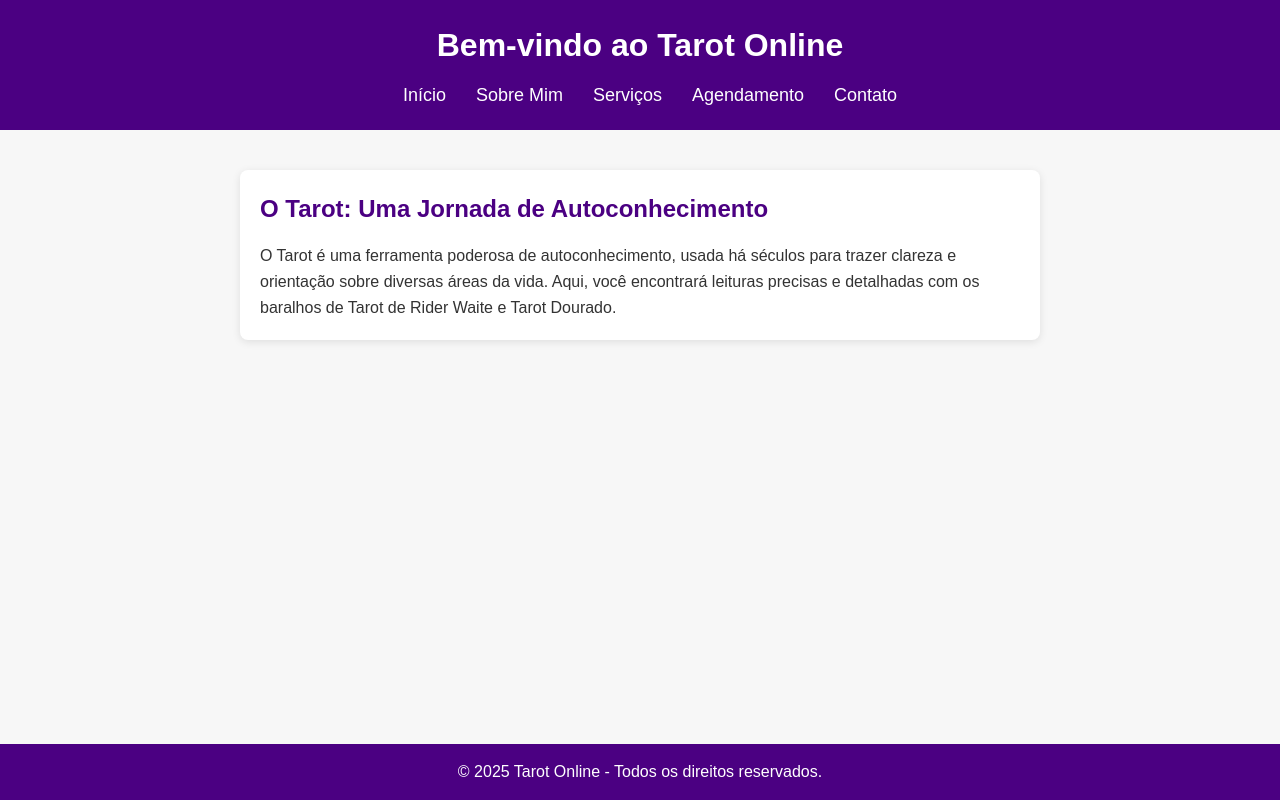
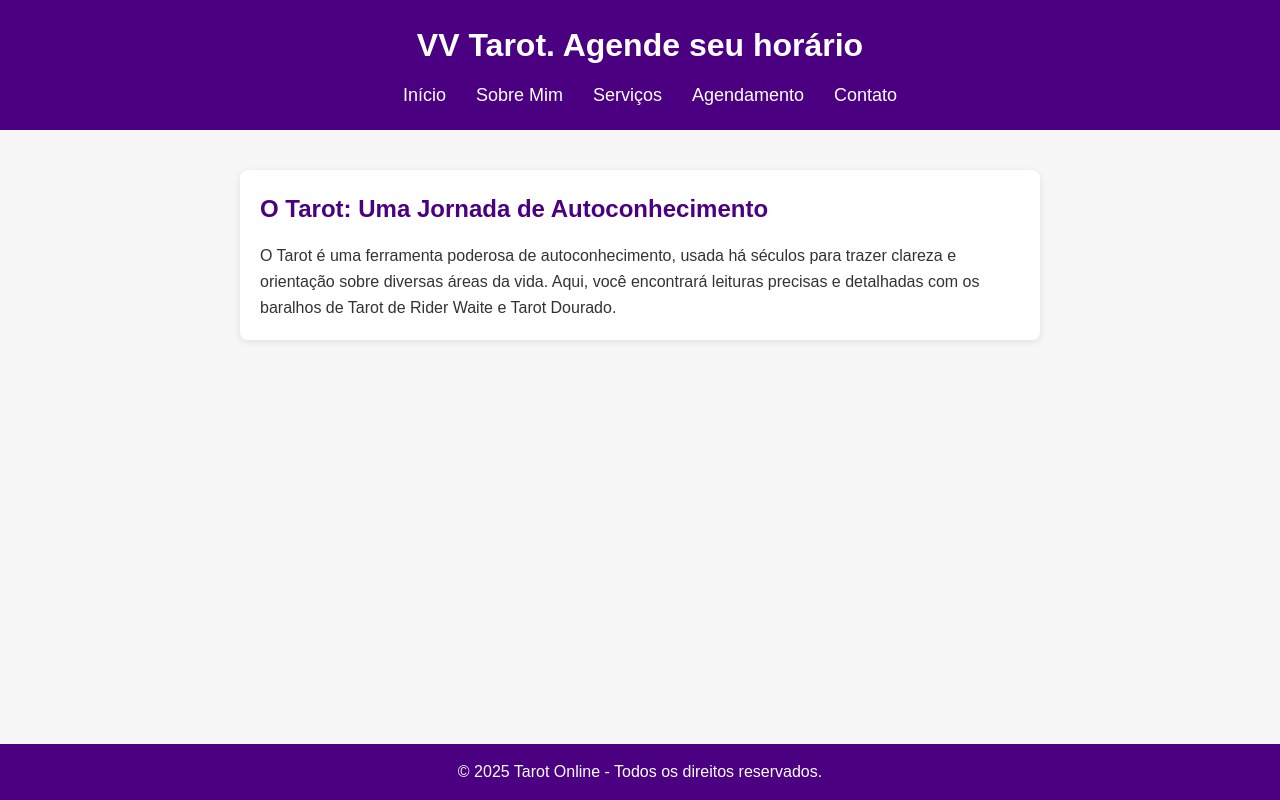
Before and after one commit to ViolettaVenus3658/VV, a plain HTML site: page index.html in a window 1280 px wide. Drawn offline with Linux system fonts and the light colour scheme.

Commit message:
Update index.html

```diff
--- a/index.html
+++ b/index.html
@@ -119,7 +119,7 @@
 </head>
 <body>
   <header>
-    <h1>Bem-vindo ao Tarot Online</h1>
+    <h1>VV Tarot. Agende seu horário</h1>
     <nav>
       <ul>
         <li><a href="#" onclick="showSection('inicio')">Início</a></li>
```
